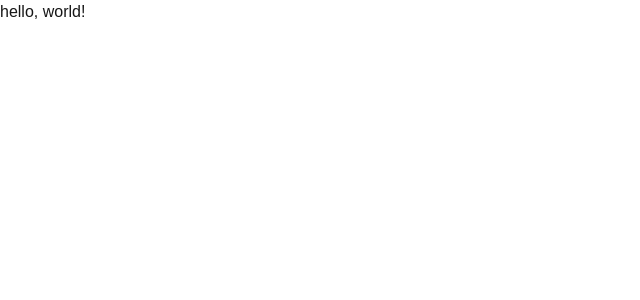
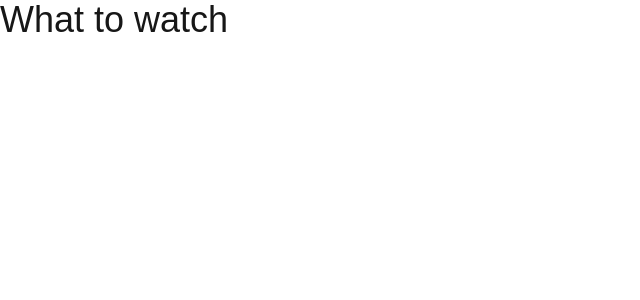
Before and after one commit to ding-dong-qiang/what-to-watch, a Next.js app: page / in a window 1280 px wide. Shown: the top 300 px of the page, without its empty margins (0-640 px from the left). Built offline with nearby package versions, Linux system fonts and the light colour scheme.

Commit message:
Update page

```diff
--- a/app/page.js
+++ b/app/page.js
@@ -1,5 +1,15 @@
-export default function page() {
-  return (
-    <main>hello, world!</main>
-  );
+import Link from "next/link";
+
+export default function Home() {
+    return (
+        <main>
+            <h1 className="text-4xl">
+                What to watch
+            </h1>
+            <ul>
+                {/* <li><Link href="./week-2">Week 2 Assignment</Link></li> */}
+
+            </ul>
+        </main>
+    );
 }
```
